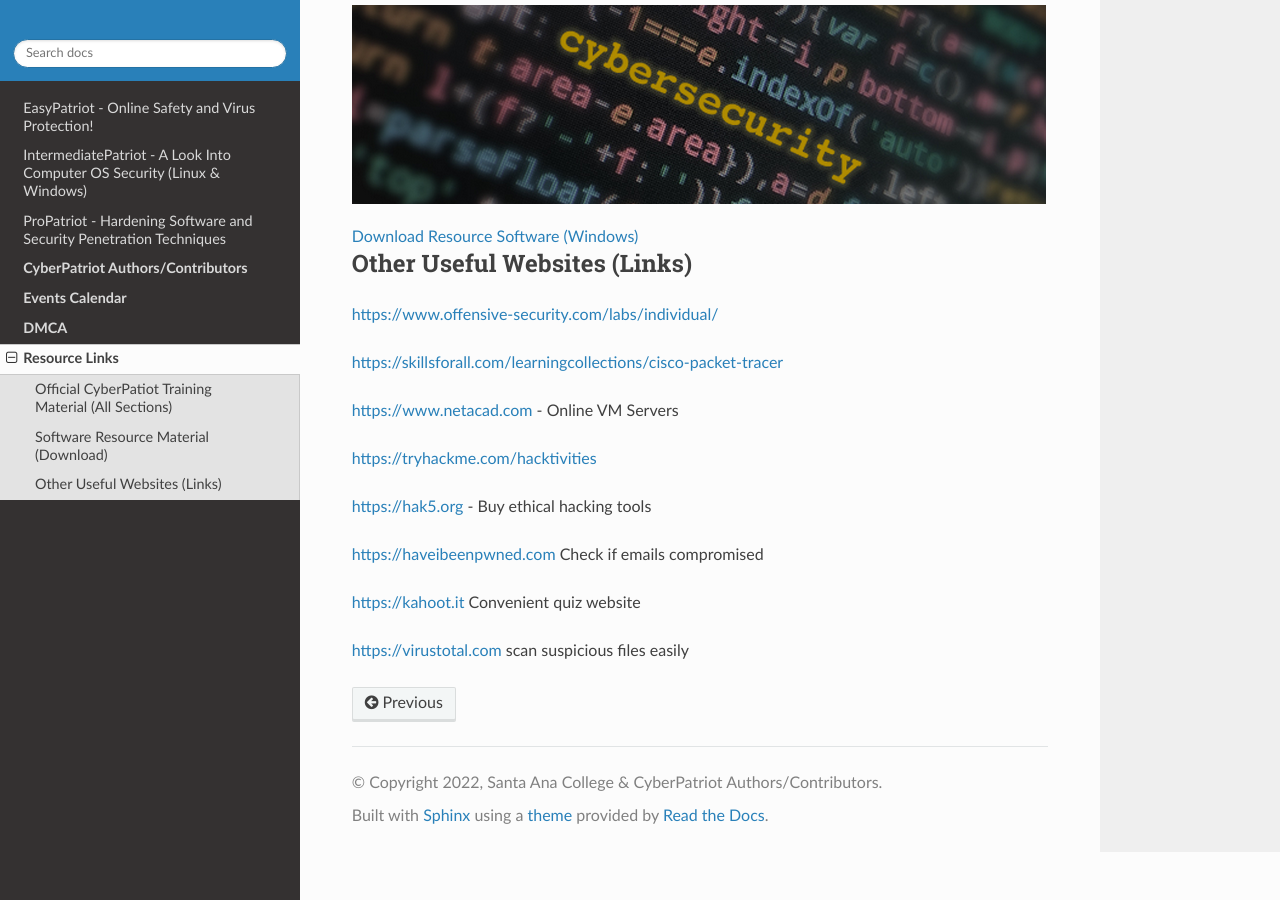
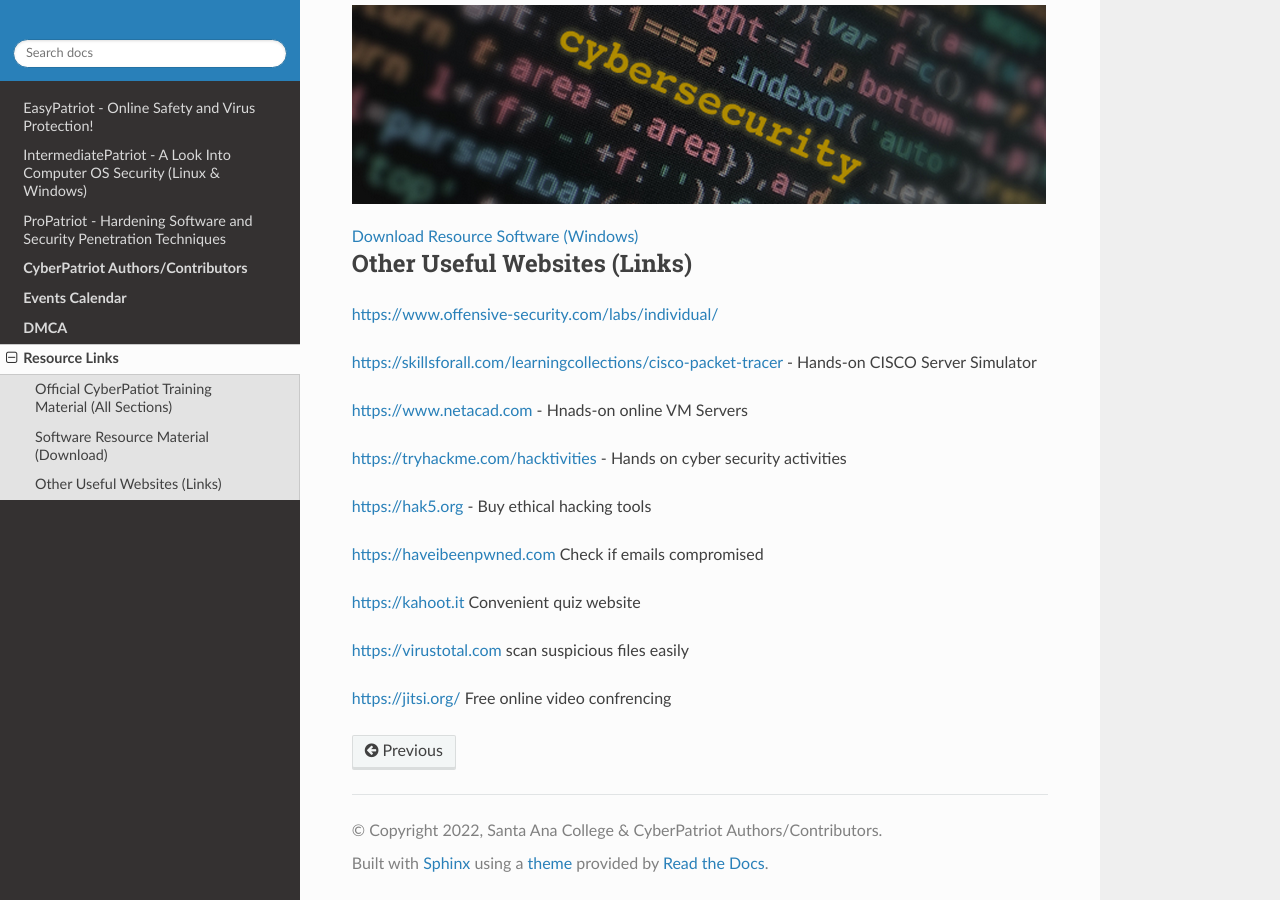
Before and after one commit to natt96z/cybersac, a Sphinx documentation site: the page built from docs/source/links.rst, in a window 1280 px wide and 900 px high, scrolled down 808 px. Built offline with Sphinx 7.4.7 and the Read the Docs theme 2.0.0, drawn with Linux system fonts in a browser that asks for light colours; pages that are not in the unit, such as notebooks, are missing from menus.

Commit message:
Update links.rst

```diff
--- a/docs/source/links.rst
+++ b/docs/source/links.rst
@@ -30,11 +30,11 @@ Other Useful Websites (Links)
 
 https://www.offensive-security.com/labs/individual/
 
-https://skillsforall.com/learningcollections/cisco-packet-tracer
+https://skillsforall.com/learningcollections/cisco-packet-tracer - Hands-on CISCO Server Simulator
 
-https://www.netacad.com - Online VM Servers
+https://www.netacad.com - Hnads-on online VM Servers
 
-https://tryhackme.com/hacktivities
+https://tryhackme.com/hacktivities - Hands on cyber security activities
 
 https://hak5.org - Buy ethical hacking tools
 
@@ -43,3 +43,5 @@ https://haveibeenpwned.com Check if emails compromised
 https://kahoot.it Convenient quiz website
 
 https://virustotal.com scan suspicious files easily
+
+https://jitsi.org/ Free online video confrencing
```
